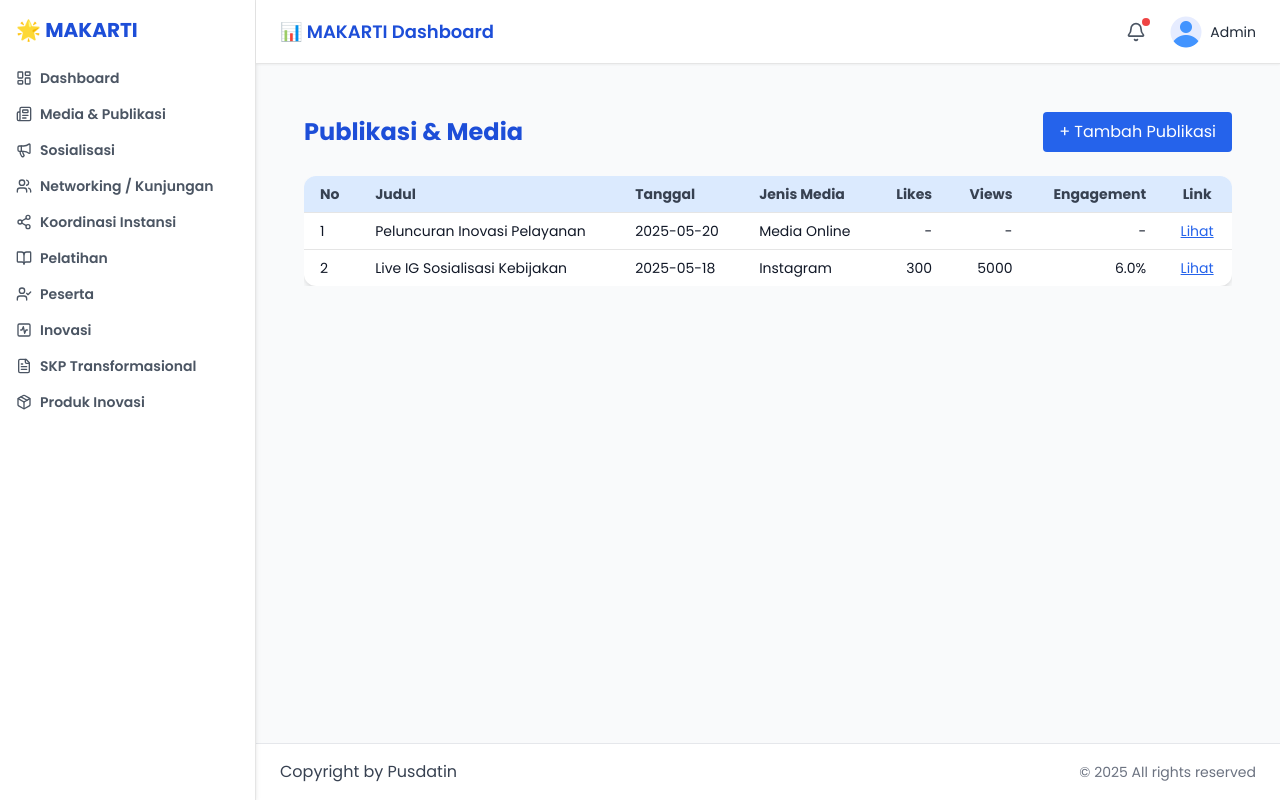
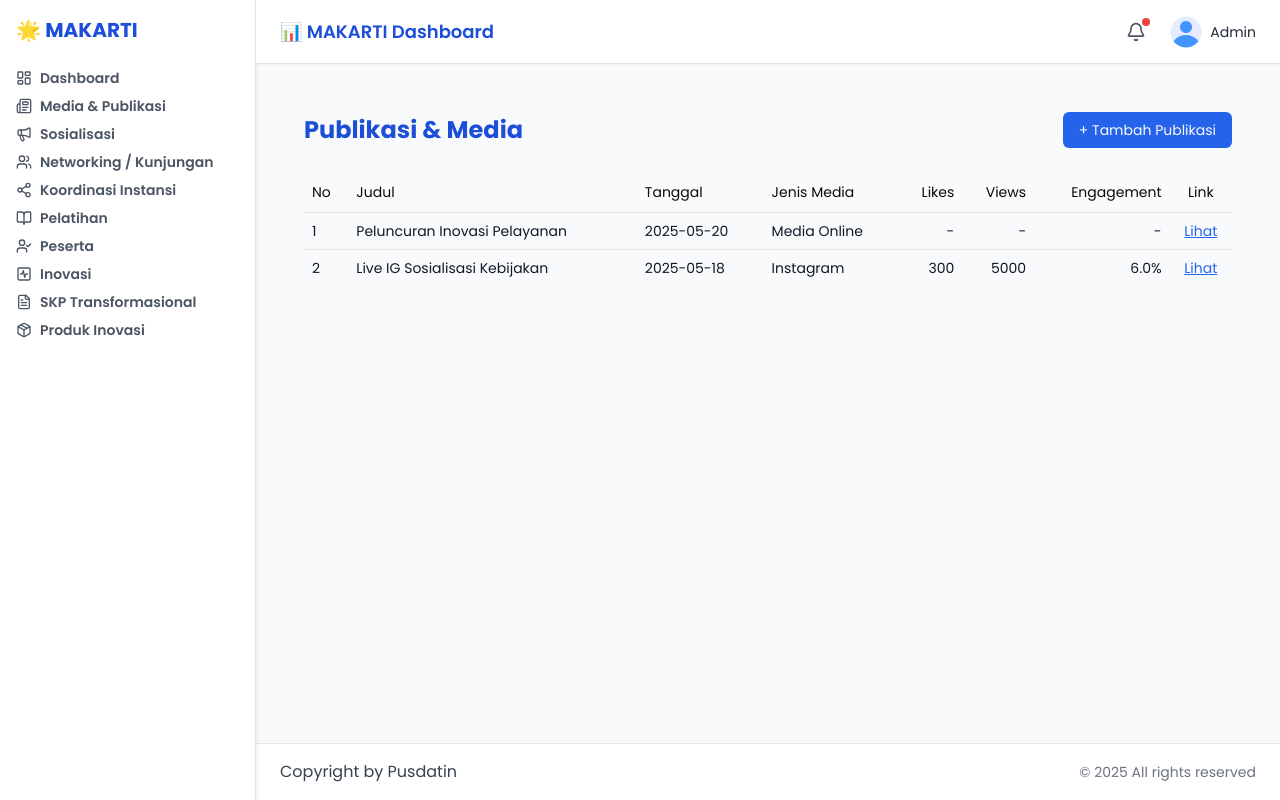
Before and after one commit to pujisubarkah/makarti-dashboard, a Next.js app: page /user/media in a window 1280 px wide. Built offline with nearby package versions, Linux system fonts and the light colour scheme.

Commit message:
first commit

```diff
--- a/src/app/user/media/page.tsx
+++ b/src/app/user/media/page.tsx
@@ -3,6 +3,16 @@
 
 import { useState } from "react"
 import { useRouter } from "next/navigation"
+import { Dialog, DialogContent, DialogHeader, DialogTitle, DialogTrigger } from "@/components/ui/dialog"
+import { Button } from "@/components/ui/button"
+import {
+  Table,
+  TableBody,
+  TableCell,
+  TableHead,
+  TableHeader,
+  TableRow,
+} from "@/components/ui/table"
 
 interface PublikasiItem {
   id: number
@@ -81,7 +91,7 @@ export default function PublikasiPage() {
     const newItem = {
       id: Date.now(),
       ...formData,
-      unit: userUnit, // tambahkan unit dari localStorage
+      unit: userUnit,
     }
 
     const updatedData = [...data, newItem]
@@ -103,67 +113,17 @@ export default function PublikasiPage() {
     <div className="p-6">
       <div className="flex justify-between items-center mb-6">
         <h1 className="text-2xl font-bold text-blue-700">Publikasi & Media</h1>
-        <button
-          onClick={() => setShowModal(true)}
-          className="px-4 py-2 bg-blue-600 text-white rounded hover:bg-blue-700"
-        >
-          + Tambah Publikasi
-        </button>
-      </div>
-
-      {/* Table */}
-      <div className="overflow-x-auto mb-8">
-        <table className="min-w-full bg-white shadow-md rounded-xl overflow-hidden">
-          <thead className="bg-blue-100 text-sm text-gray-700">
-            <tr>
-              <th className="px-4 py-2 text-left">No</th>
-              <th className="px-4 py-2 text-left">Judul</th>
-              <th className="px-4 py-2 text-left">Tanggal</th>
-              <th className="px-4 py-2 text-left">Jenis Media</th>
-              <th className="px-4 py-2 text-right">Likes</th>
-              <th className="px-4 py-2 text-right">Views</th>
-              <th className="px-4 py-2 text-right">Engagement</th>
-              <th className="px-4 py-2 text-center">Link</th>
-            </tr>
-          </thead>
-          <tbody className="text-sm">
-            {data.map((item, index) => {
-              const isInstagram = item.jenis === 'Instagram'
-              const engagement =
-                isInstagram && item.views
-                  ? ((item.likes! / item.views!) * 100).toFixed(1) + '%'
-                  : '-'
-
-              return (
-                <tr key={item.id} className="border-t">
-                  <td className="px-4 py-2">{index + 1}</td>
-                  <td className="px-4 py-2">{item.judul}</td>
-                  <td className="px-4 py-2">{item.tanggal}</td>
-                  <td className="px-4 py-2">{item.jenis}</td>
-                  <td className="px-4 py-2 text-right">{isInstagram ? item.likes : '-'}</td>
-                  <td className="px-4 py-2 text-right">{isInstagram ? item.views : '-'}</td>
-                  <td className="px-4 py-2 text-right">{engagement}</td>
-                  <td className="px-4 py-2 text-center">
-                    <a href={item.link} className="text-blue-600 underline">
-                      Lihat
-                    </a>
-                  </td>
-                </tr>
-              )
-            })}
-          </tbody>
-        </table>
-      </div>
-
-      {/* Modal Form */}
-      {showModal && (
-        <div className="fixed inset-0 bg-black bg-opacity-50 flex items-center justify-center z-50">
-          <div className="bg-white p-6 rounded-xl shadow-lg w-full max-w-2xl max-h-[90vh] overflow-y-auto">
-            <h2 className="text-xl font-semibold mb-4">Tambah Publikasi</h2>
-            <form onSubmit={handleSubmit}>
-              <div className="grid grid-cols-1 md:grid-cols-2 gap-4">
-                <div>
-                  <label className="block text-sm font-medium text-gray-700 mb-1">Judul</label>
+        <Dialog open={showModal} onOpenChange={setShowModal}>
+          <DialogTrigger asChild>
+            <Button className="bg-blue-600 hover:bg-blue-700">+ Tambah Publikasi</Button>
+          </DialogTrigger>
+        <DialogContent className="max-w-md max-h-[90vh] overflow-y-auto">
+  <DialogHeader>
+    <DialogTitle>Tambah Publikasi</DialogTitle>
+  </DialogHeader>
+  <form onSubmit={handleSubmit} className="space-y-4">
+    <div className="space-y-2">
+      <label className="block text-sm font-medium text-gray-700">Judul</label>
       <input
         type="text"
         name="judul"
@@ -174,8 +134,8 @@ export default function PublikasiPage() {
       />
     </div>
 
-                <div>
-                  <label className="block text-sm font-medium text-gray-700 mb-1">Tanggal</label>
+    <div className="space-y-2">
+      <label className="block text-sm font-medium text-gray-700">Tanggal</label>
       <input
         type="date"
         name="tanggal"
@@ -186,8 +146,8 @@ export default function PublikasiPage() {
       />
     </div>
 
-                <div>
-                  <label className="block text-sm font-medium text-gray-700 mb-1">Jenis Media</label>
+    <div className="space-y-2">
+      <label className="block text-sm font-medium text-gray-700">Jenis Media</label>
       <select
         name="jenis"
         value={formData.jenis}
@@ -202,8 +162,8 @@ export default function PublikasiPage() {
       </select>
     </div>
 
-                <div className="md:col-span-2">
-                  <label className="block text-sm font-medium text-gray-700 mb-1">Link</label>
+    <div className="space-y-2">
+      <label className="block text-sm font-medium text-gray-700">Link</label>
       <input
         type="url"
         name="link"
@@ -216,8 +176,8 @@ export default function PublikasiPage() {
 
     {formData.jenis === "Instagram" && (
       <>
-                    <div>
-                      <label className="block text-sm font-medium text-gray-700 mb-1">Likes</label>
+        <div className="space-y-2">
+          <label className="block text-sm font-medium text-gray-700">Likes</label>
           <input
             type="number"
             name="likes"
@@ -227,8 +187,8 @@ export default function PublikasiPage() {
           />
         </div>
 
-                    <div>
-                      <label className="block text-sm font-medium text-gray-700 mb-1">Views</label>
+        <div className="space-y-2">
+          <label className="block text-sm font-medium text-gray-700">Views</label>
           <input
             type="number"
             name="views"
@@ -239,27 +199,61 @@ export default function PublikasiPage() {
         </div>
       </>
     )}
+
+    <div className="flex justify-end gap-3 pt-2">
+      <Button variant="outline" onClick={() => setShowModal(false)} type="button">
+        Batal
+      </Button>
+      <Button type="submit">Simpan</Button>
+    </div>
+  </form>
+</DialogContent>
+        </Dialog>
       </div>
 
-              <div className="flex justify-end gap-3 mt-6">
-                <button
-                  type="button"
-                  onClick={() => setShowModal(false)}
-                  className="px-4 py-2 border rounded hover:bg-gray-100"
-                >
-                  Batal
-                </button>
-                <button
-                  type="submit"
-                  className="px-4 py-2 bg-blue-600 text-white rounded hover:bg-blue-700"
-                >
-                  Simpan
-                </button>
+      {/* Table */}
+      <div className="overflow-x-auto mb-8">
+        <Table>
+          <TableHeader>
+            <TableRow>
+              <TableHead>No</TableHead>
+              <TableHead>Judul</TableHead>
+              <TableHead>Tanggal</TableHead>
+              <TableHead>Jenis Media</TableHead>
+              <TableHead className="text-right">Likes</TableHead>
+              <TableHead className="text-right">Views</TableHead>
+              <TableHead className="text-right">Engagement</TableHead>
+              <TableHead className="text-center">Link</TableHead>
+            </TableRow>
+          </TableHeader>
+          <TableBody>
+            {data.map((item, index) => {
+              const isInstagram = item.jenis === 'Instagram'
+              const engagement =
+                isInstagram && item.views
+                  ? ((item.likes! / item.views!) * 100).toFixed(1) + '%'
+                  : '-'
+
+              return (
+                <TableRow key={item.id}>
+                  <TableCell>{index + 1}</TableCell>
+                  <TableCell>{item.judul}</TableCell>
+                  <TableCell>{item.tanggal}</TableCell>
+                  <TableCell>{item.jenis}</TableCell>
+                  <TableCell className="text-right">{isInstagram ? item.likes : '-'}</TableCell>
+                  <TableCell className="text-right">{isInstagram ? item.views : '-'}</TableCell>
+                  <TableCell className="text-right">{engagement}</TableCell>
+                  <TableCell className="text-center">
+                    <a href={item.link} className="text-blue-600 underline">
+                      Lihat
+                    </a>
+                  </TableCell>
+                </TableRow>
+              )
+            })}
+          </TableBody>
+        </Table>
       </div>
-            </form>
-          </div>
-        </div>
-      )}
     </div>
   )
 }
--- a/src/components/SidebarUser.tsx
+++ b/src/components/SidebarUser.tsx
@@ -1,6 +1,7 @@
-'use client'
+// components/SidebarUser.tsx
+"use client"
 
-import { usePathname } from 'next/navigation'
+import Link from "next/link"
 import {
   LayoutDashboard,
   Newspaper,
@@ -68,19 +69,20 @@ const menuItems = [
 ]
 
 export function SidebarUser() {
-
-
   return (
     <aside className="w-64 bg-white border-r h-screen p-4 sticky top-0 overflow-y-auto shadow-md">
       <h1 className="text-xl font-bold mb-6 text-blue-700">🌟 MAKARTI</h1>
-      {menuItems.map((section) => (
-        <div key={section.label} className="mb-4">
-          <div className="flex items-center text-sm font-semibold text-gray-600 mb-2">
-            <section.icon className="mr-2 w-4 h-4" />
-            {section.label}
-          </div>
-        </div>
-      ))}
+      {menuItems.map((item) => {
+        const Icon = item.icon
+        return (
+          <Link key={item.href} href={item.href} className="block">
+            <div className="flex items-center text-sm font-semibold text-gray-600 mb-2 hover:text-blue-600 transition-colors">
+              <Icon className="mr-2 w-4 h-4" />
+              <span>{item.label}</span>
+            </div>
+          </Link>
+        )
+      })}
     </aside>
   )
 }
```
Lines whose indentation alone changed are shown as unchanged.
